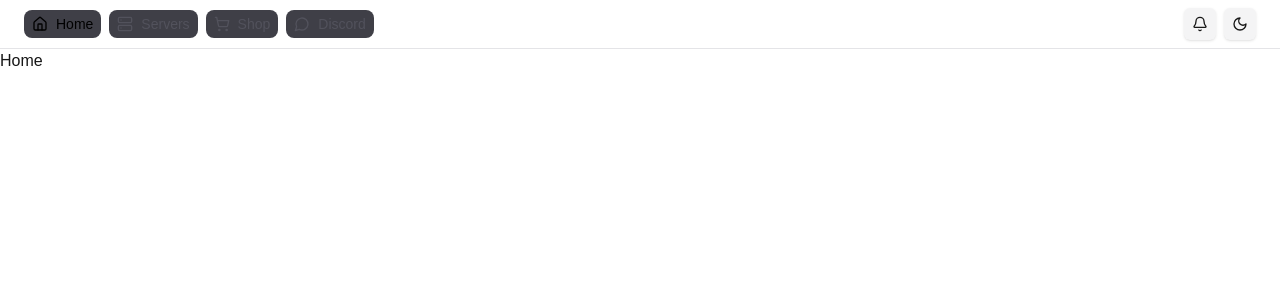
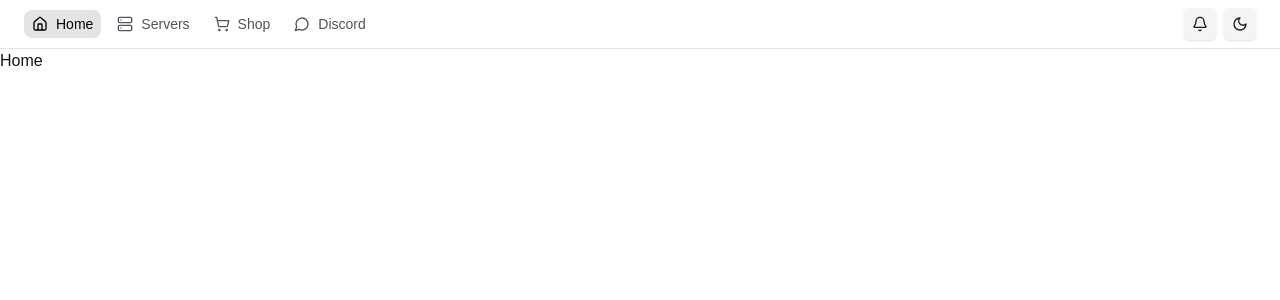
Before and after one commit to sennecools/Minecraft-Network-Site, a Next.js app in the folder frontend/: page / in a window 1280 px wide. Shown: the top 300 px of the page. Built offline with nearby package versions, Linux system fonts and the light colour scheme.

Commit message:
Fixed hover on navbar

```diff
--- a/frontend/components/layout/nav-item.tsx
+++ b/frontend/components/layout/nav-item.tsx
@@ -20,9 +20,9 @@ export default function NavItem({
 	const isActive = pathname === href;
 
 	const commonClasses = clsx(
-		'flex items-center gap-2 px-2 py-1 rounded-lg text-sm font-medium transition bg-zinc-700',
+		'flex items-center gap-2 px-2 py-1 rounded-lg text-sm font-medium transition',
 		isActive
-			? 'bg-zinc-200 dark:bg-zinc-800 text-black dark:text-white'
+			? 'bg-zinc-200 dark:bg-zinc-800 text-black dark:text-white hover:bg-zinc-100 dark:hover:bg-zinc-700'
 			: 'hover:bg-zinc-100 dark:hover:bg-zinc-700 text-zinc-600 dark:text-zinc-300'
 	);
 
```
